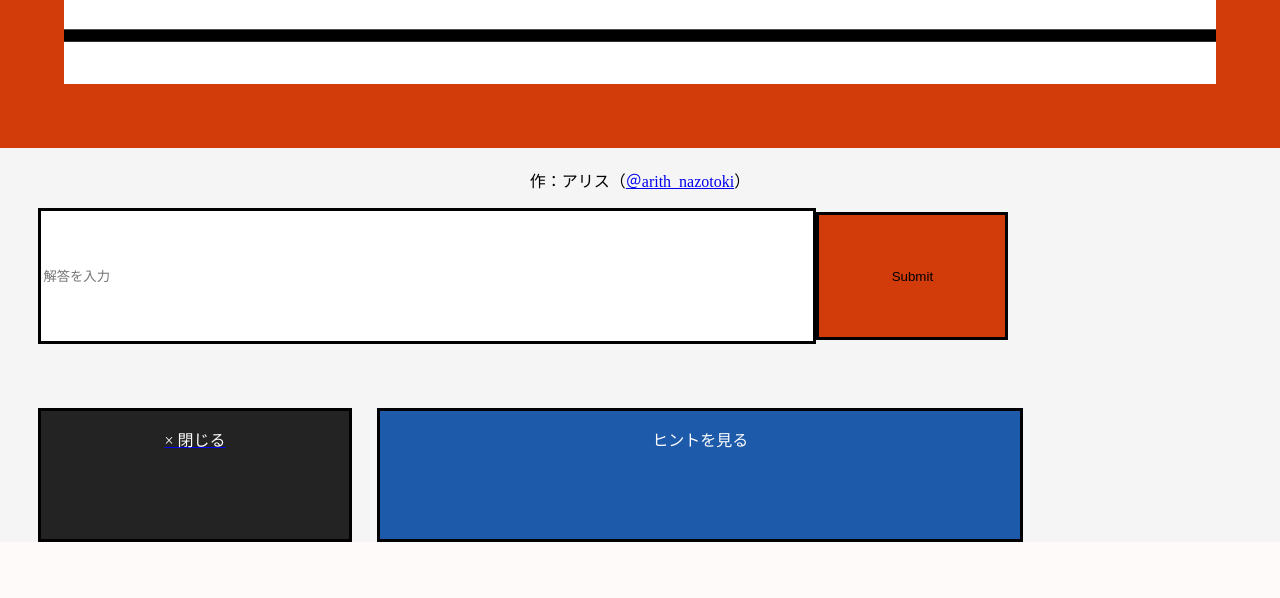
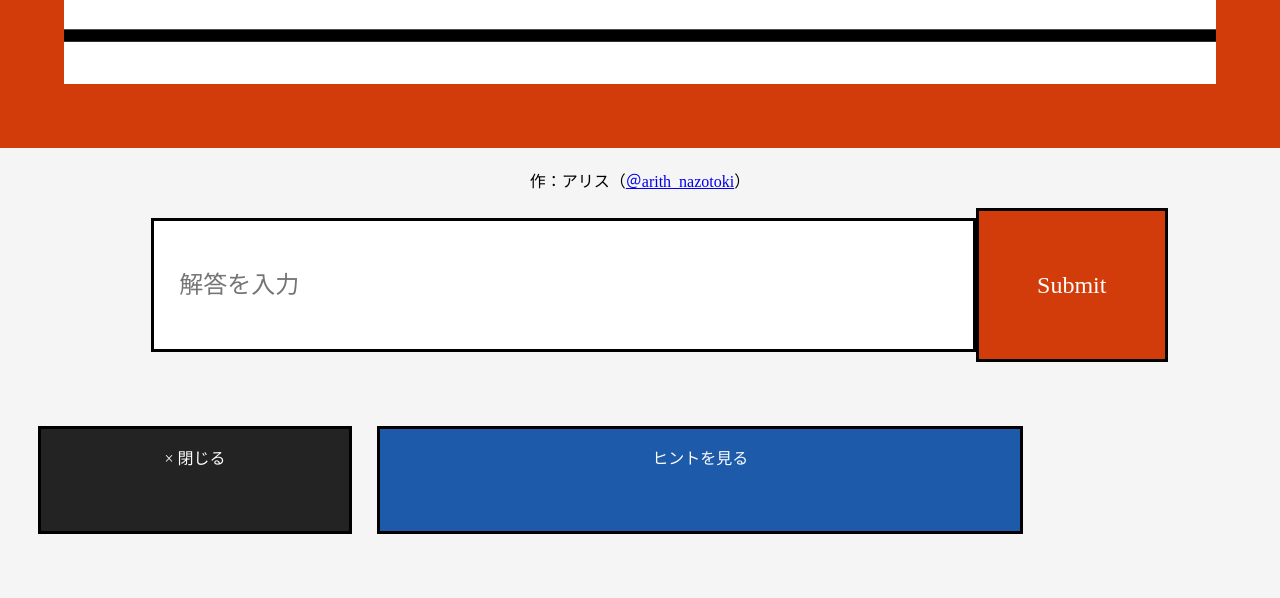
Before and after one commit to 100nazoNEXT/100nazoNEXT, a PHP site: page /Q1.html in a window 1280 px wide. Shown: the part 1362-1960 px from the top of the page. Before the commit the page ends 1904 px from the top, so only its background shows below. Run offline with PHP 8.4, Linux system fonts and the light colour scheme; some web fonts are replaced.

Commit message:
Add files via upload

```diff
--- a/styleQ.css
+++ b/styleQ.css
@@ -46,25 +46,45 @@ img {
     text-align: center;
 }
 
+.creator a {
+    color: #00e;
+}
+
+form {
+    text-align: center;
+}
+
 .ans {
+    display: inline-block;
+    font-family: "pixelMplus12";
+    font-size: 24px;
     width: 60vw;
-    height: 10vw;
+    height: 6vw;
     border: 3px #000 solid;
+    padding: 2vw;
     margin-bottom: 5vw;
 }
 
 .send {
     display: inline-block;
     background-color: #d23c0a;
+    color: white;
+    font-family: "pixelMplus12";
+    font-size: 24px;
     width: 15vw;
-    height: 10vw;
+    height: 12vw;
     border: 3px #000 solid;
+    padding: 1vw;
     margin-bottom: 5vw;
 }
 
 .btn {
     display: inline-block;
     text-align: center;
+}
+
+.command a {
+    text-decoration: none;
 }
 
 .btn p {
@@ -74,16 +94,18 @@ img {
 .end {
     background-color: #242323;
     width: 24vw;
-    height: 10vw;
+    height: 8vw;
     border: 3px #000 solid;
     margin-right: 2vw;
+    margin-bottom: 5vw;
 }
 
 .hint {
     background-color: #1e5aaa;
     width: 50vw;
-    height: 10vw;
+    height: 8vw;
     border: 3px #000 solid;
+    margin-bottom: 5vw;
 }
 
 .command {
```
